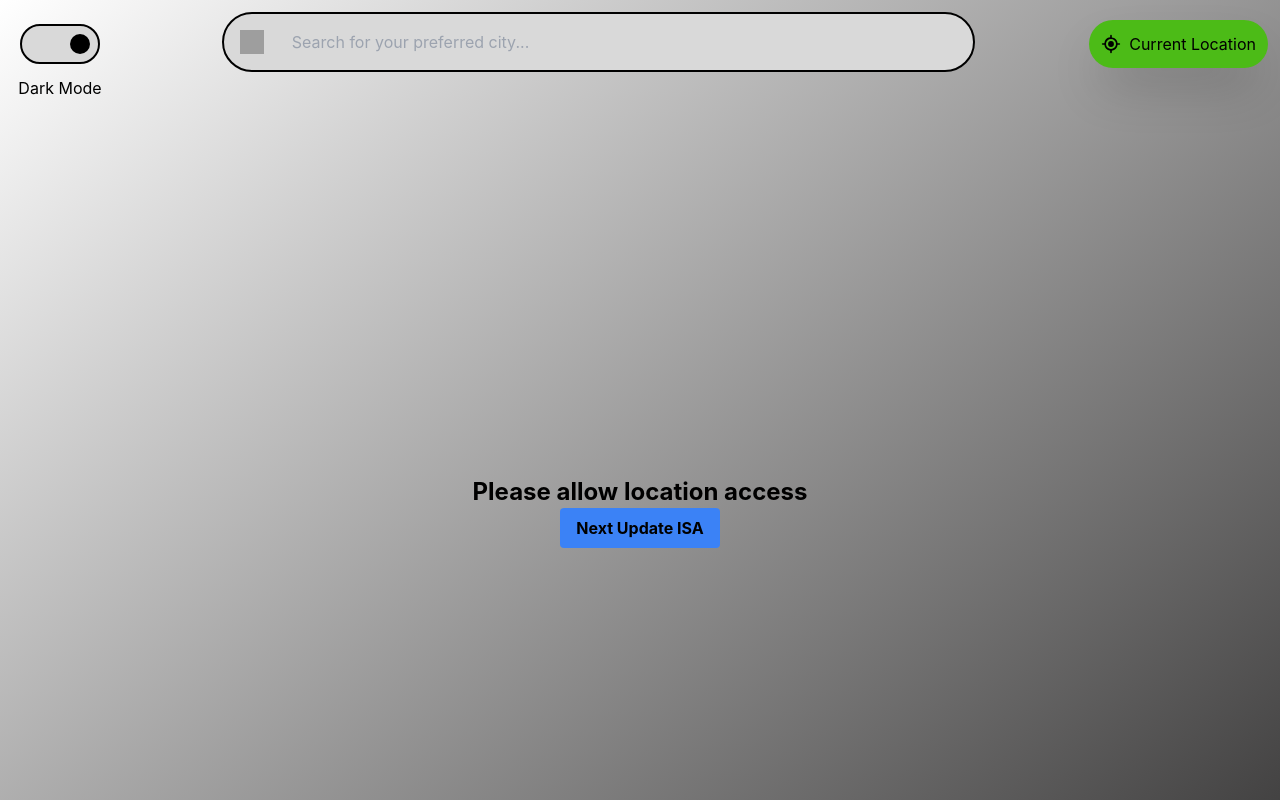
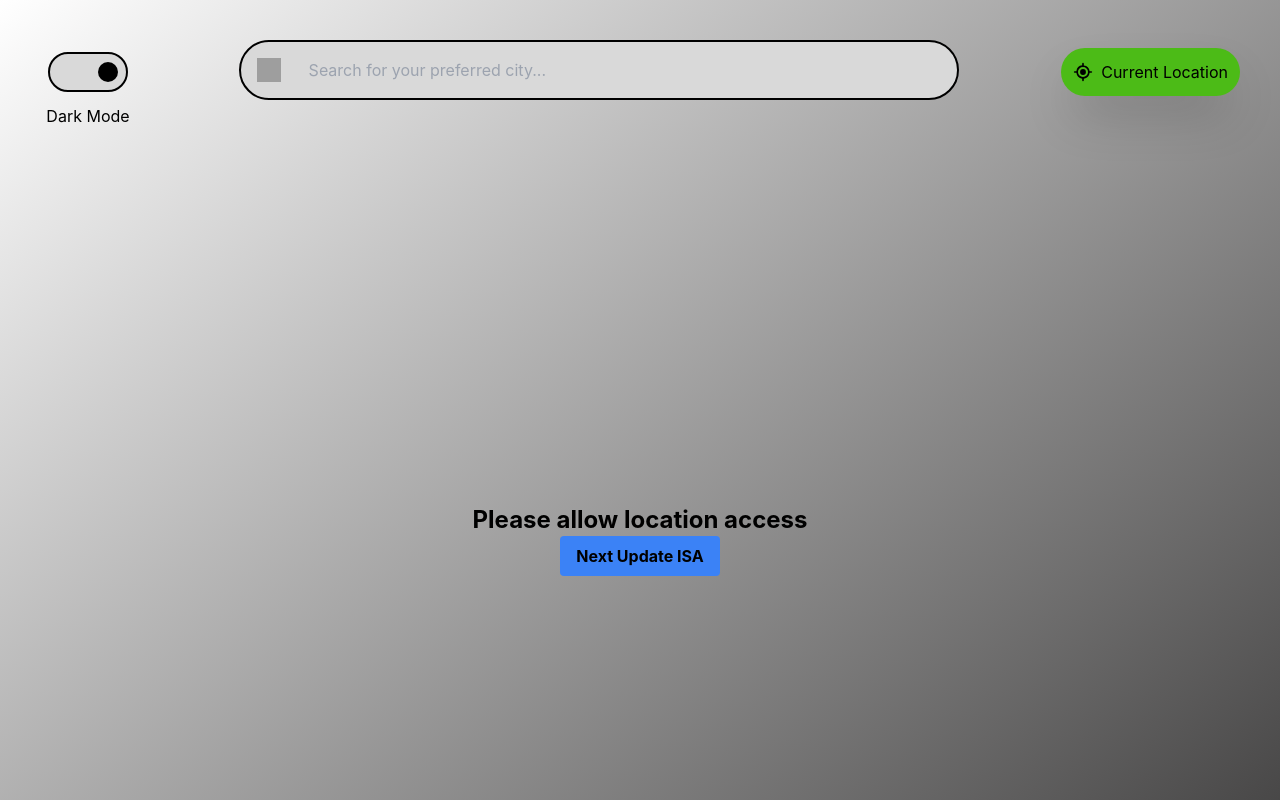
Before and after one commit to Filo-patir/react-weather-forecast, a React (Create React App) app: page / in a window 1280 px wide. Shown: the top 800 px of the page. Built offline with nearby package versions, Linux system fonts and the light colour scheme; no server answers; grey boxes are pictures that could not be loaded.

Commit message:
fixed hieght

```diff
--- a/src/App.tsx
+++ b/src/App.tsx
@@ -11,13 +11,12 @@ export default function App() {
 
 
   return (
-    <Providers>
-      <div className={`${theme === Theme.LIGHT ? 'bg-dark-gradient text-white' : 'bg-light-gradient'} sd:p-10 p-3 h-full`}>
+      <div className={`${theme === Theme.LIGHT ? 'bg-dark-gradient text-white' : 'bg-light-gradient'} p-10`}>
             <Header theme={theme} setTheme={setTheme} setCoords={setCoords} />
             {coords ? (
               <Body lat={coords.lat} lon={coords.lon} theme={theme} />
             ) : (
-              <div className="flex items-center justify-center h-dvh">
+              <div className="flex items-center justify-center min-h-dvh">
                 <div className="flex flex-col items-center justify-center">
                   <h1 className="text-2xl font-bold">Please allow location access</h1>
                   <button
@@ -28,7 +27,6 @@ export default function App() {
                 </div>
               </div>
             )}
-          </div>
-    </Providers>
+      </div>
   );
 }
```
